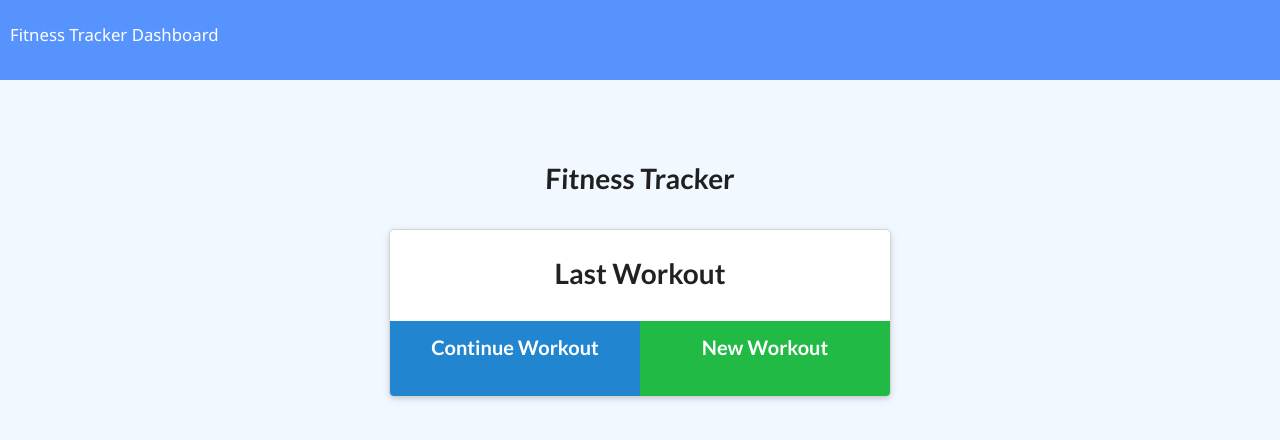
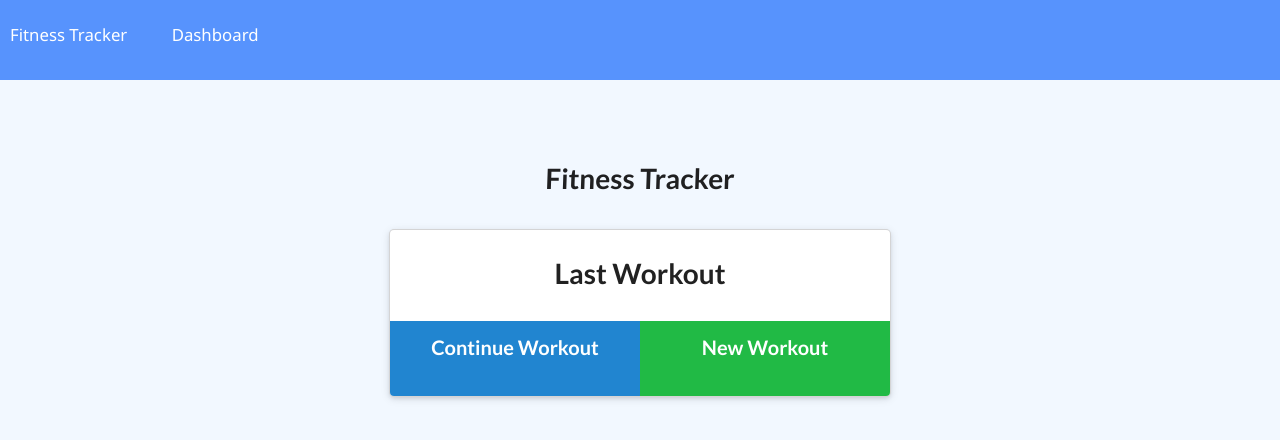
Before and after one commit to lturner19/Track_My_Workout, a website: page public/index.html in a window 1280 px wide. Drawn offline with nearby package versions, Linux system fonts and the light colour scheme; no server answers.

Commit message:
Adding padding to stat nav

```diff
--- a/public/style.css
+++ b/public/style.css
@@ -23,6 +23,11 @@ nav {
   padding: 10px;
   line-height: 3;
   font-size: 1.2rem;
+}
+
+/* allows user to see links as two, not one */
+.stats{
+  padding: 40px;
 }
 
 a,
```
